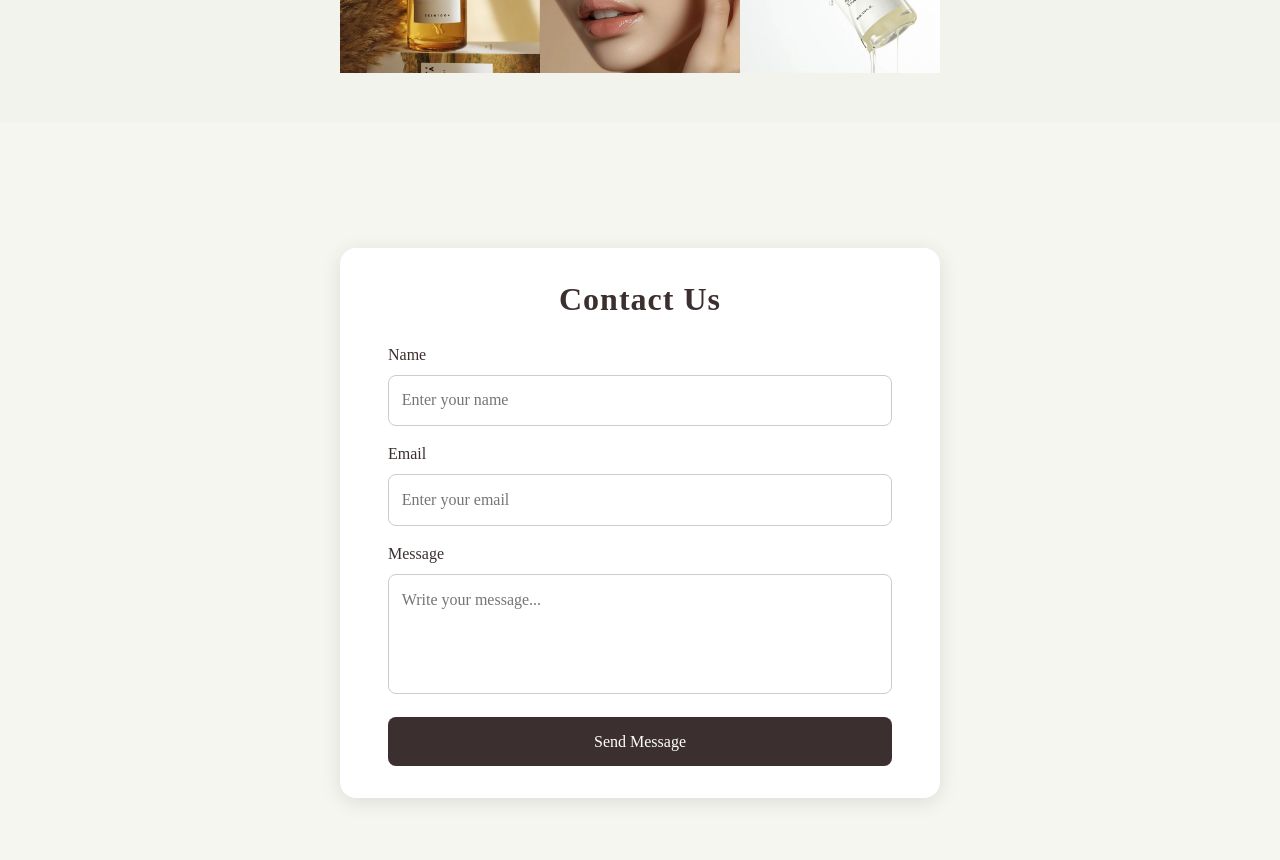
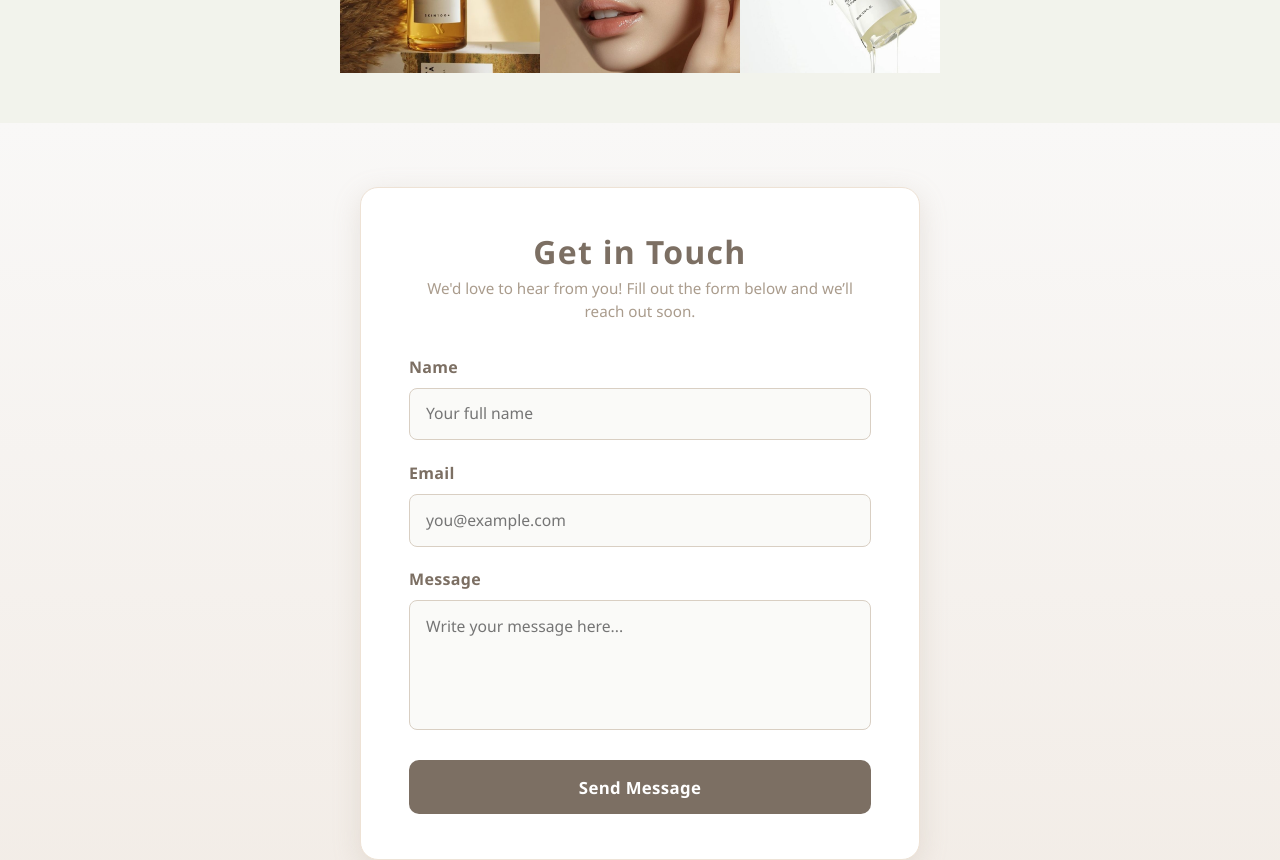
Before and after one commit to Abdelrhman745/Ecommerce-app-, a React (Vite) app: page / in a window 1280 px wide. Shown: the part 3520-4380 px from the top of the page. Built offline with nearby package versions, Linux system fonts and the light colour scheme; no server answers.

Commit message:
Update Contact us Styling

```diff
--- a/src/components/ContactUs/ContactUs.tsx
+++ b/src/components/ContactUs/ContactUs.tsx
@@ -21,7 +21,6 @@ const ContactUs: React.FC = () => {
     e.preventDefault();
     setLoading(true);
 
-    // ✅ Validation
     if (!formData.name || !formData.email || !formData.message) {
       toast.error("Please fill out all fields.");
       setLoading(false);
@@ -46,39 +45,52 @@ const ContactUs: React.FC = () => {
   return (
     <section
       style={{
-        backgroundColor: "#f6f6f1",
+        background: "linear-gradient(180deg, #f9f8f7 0%, #f2ece6 100%)",
         minHeight: "100vh",
         display: "flex",
         alignItems: "center",
         justifyContent: "center",
-        padding: "2rem",
+        padding: "3rem 1.5rem",
+        fontFamily: "'Segoe UI', Tahoma, Geneva, Verdana, sans-serif",
       }}
     >
       <Toaster position="top-center" reverseOrder={false} />
       <div
         style={{
-          backgroundColor: "#fff",
-          borderRadius: "16px",
-          padding: "2rem 3rem",
-          boxShadow: "0 4px 20px rgba(0,0,0,0.1)",
-          maxWidth: "600px",
+          backgroundColor: "#ffffff",
+          borderRadius: "18px",
+          padding: "2.8rem 3rem",
+          maxWidth: "560px",
           width: "100%",
+          boxShadow: "0 8px 28px rgba(170, 150, 130, 0.22)",
+          border: "1px solid #eee2d5",
         }}
       >
         <h2
           style={{
+            color: "#7c6f63",
             textAlign: "center",
-            color: "#3c2f2f",
-            marginBottom: "1.5rem",
-            fontWeight: "600",
-            letterSpacing: "1px",
+            marginBottom: "0.4rem",
+            fontWeight: "700",
+            letterSpacing: "0.04em",
           }}
         >
-          Contact Us
+          Get in Touch{" "}
         </h2>
+        <p
+          style={{
+            textAlign: "center",
+            color: "#aa9c8d",
+            marginBottom: "2rem",
+            fontSize: "0.95rem",
+          }}
+        >
+          We'd love to hear from you! Fill out the form below and we’ll reach
+          out soon.
+        </p>
 
         <form onSubmit={handleSubmit}>
-          <div style={{ marginBottom: "1rem" }}>
+          <div style={{ marginBottom: "1.3rem" }}>
             <label style={labelStyle}>Name</label>
             <input
               type="text"
@@ -86,12 +98,12 @@ const ContactUs: React.FC = () => {
               required
               value={formData.name}
               onChange={handleChange}
+              placeholder="Your full name"
               style={inputStyle}
-              placeholder="Enter your name"
             />
           </div>
 
-          <div style={{ marginBottom: "1rem" }}>
+          <div style={{ marginBottom: "1.3rem" }}>
             <label style={labelStyle}>Email</label>
             <input
               type="email"
@@ -99,20 +111,20 @@ const ContactUs: React.FC = () => {
               required
               value={formData.email}
               onChange={handleChange}
+              placeholder="you@example.com"
               style={inputStyle}
-              placeholder="Enter your email"
             />
           </div>
 
-          <div style={{ marginBottom: "1rem" }}>
+          <div style={{ marginBottom: "1.5rem" }}>
             <label style={labelStyle}>Message</label>
             <textarea
               name="message"
               required
               value={formData.message}
               onChange={handleChange}
-              style={{ ...inputStyle, height: "120px", resize: "none" }}
-              placeholder="Write your message..."
+              placeholder="Write your message here..."
+              style={{ ...inputStyle, height: "130px", resize: "none" }}
             />
           </div>
 
@@ -120,21 +132,23 @@ const ContactUs: React.FC = () => {
             type="submit"
             disabled={loading}
             style={{
-              backgroundColor: "#3c2f2f",
+              backgroundColor: "#7c6f63",
               color: "#fff",
               border: "none",
-              borderRadius: "8px",
-              padding: "0.8rem 1.5rem",
+              borderRadius: "10px",
+              padding: "0.9rem 0",
+              width: "100%",
+              fontWeight: "600",
+              letterSpacing: "0.02em",
               cursor: "pointer",
-              width: "100%",
-              fontWeight: "500",
-              transition: "0.3s",
+              fontSize: "1.05rem",
+              transition: "background-color 0.25s ease",
             }}
             onMouseOver={(e) =>
-              (e.currentTarget.style.backgroundColor = "#2e2323")
+              !loading && (e.currentTarget.style.backgroundColor = "#8e8377")
             }
             onMouseOut={(e) =>
-              (e.currentTarget.style.backgroundColor = "#3c2f2f")
+              !loading && (e.currentTarget.style.backgroundColor = "#7c6f63")
             }
           >
             {loading ? "Sending..." : "Send Message"}
@@ -145,22 +159,26 @@ const ContactUs: React.FC = () => {
   );
 };
 
-// ====== Styles ======
 const labelStyle: React.CSSProperties = {
   display: "block",
-  marginBottom: "0.5rem",
-  color: "#3c2f2f",
-  fontWeight: "500",
+  marginBottom: "0.55rem",
+  fontWeight: 600,
+  color: "#7c6f63",
+  fontSize: "1rem",
+  letterSpacing: "0.02em",
 };
 
 const inputStyle: React.CSSProperties = {
   width: "100%",
-  padding: "0.8rem",
+  padding: "0.85rem 1rem",
   borderRadius: "8px",
-  border: "1px solid #ccc",
+  border: "1.4px solid #d9cfc3",
   outline: "none",
-  fontSize: "1rem",
-  fontFamily: "inherit",
+  backgroundColor: "#fafaf8",
+  fontSize: "0.98rem",
+  color: "#3c2f2f",
+  transition: "border-color 0.2s ease, box-shadow 0.2s ease",
+  fontFamily: "'Segoe UI', Tahoma, Geneva, Verdana, sans-serif",
 };
 
 export default ContactUs;
```
